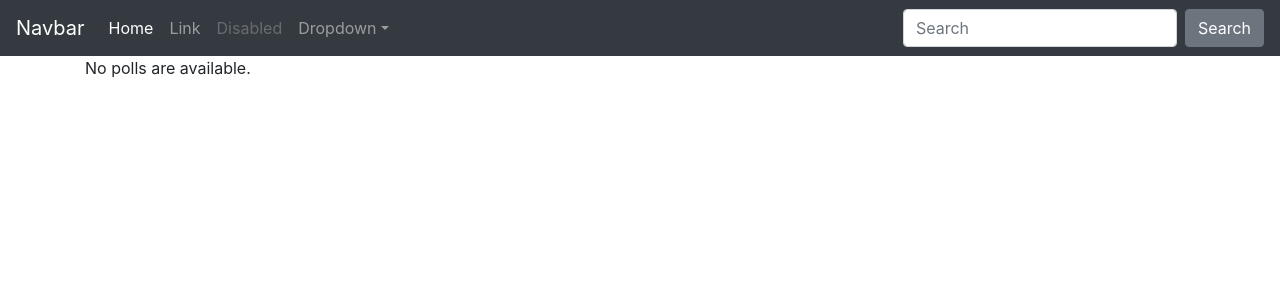
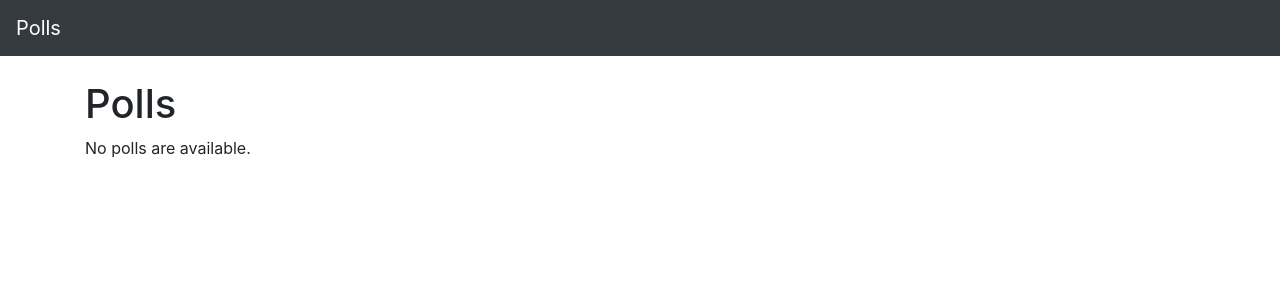
Before and after one commit to kevinmchung/fpa_scheduler, a Django app: page / in a window 1280 px wide. Shown: the top 300 px of the page. Run offline with Django 3.2, Linux system fonts and the light colour scheme; data that the repository does not hold is empty; some libraries are stand-ins or nearby versions.

Commit message:
Added Scheduler App Added base.html templates for Polls, Scheduler Added index.html and URL handlers for Scheduler

```diff
--- a/source/mysite/settings.py
+++ b/source/mysite/settings.py
@@ -60,7 +60,7 @@
 TEMPLATES = [
     {
         'BACKEND': 'django.template.backends.django.DjangoTemplates',
-        'DIRS': [],
+        'DIRS': ['templates'],
         'APP_DIRS': True,
         'OPTIONS': {
             'context_processors': [
--- a/source/mysite/urls.py
+++ b/source/mysite/urls.py
@@ -18,5 +18,7 @@
 
 urlpatterns = [
     path('', include('polls.urls')),
+    path('polls/', include('polls.urls')),
+    path('scheduler/', include('scheduler.urls')),
     path('admin/', admin.site.urls),
 ]
--- a/source/polls/templates/polls/base.html
+++ b/source/polls/templates/polls/base.html
@@ -7,48 +7,23 @@
 
     <!-- Bootstrap CSS -->
     <link rel="stylesheet" href="https://stackpath.bootstrapcdn.com/bootstrap/4.5.0/css/bootstrap.min.css" integrity="sha384-9aIt2nRpC12Uk9gS9baDl411NQApFmC26EwAOH8WgZl5MYYxFfc+NcPb1dKGj7Sk" crossorigin="anonymous">
+    <!--<link href="/docs/4.5/dist/css/bootstrap.min.css" rel="stylesheet" integrity="sha384-9aIt2nRpC12Uk9gS9baDl411NQApFmC26EwAOH8WgZl5MYYxFfc+NcPb1dKGj7Sk" crossorigin="anonymous">-->
+    <link href="starter-template.css" rel="stylesheet">
 
-    <title>Page Title</title>
+    <title>{% block title %}Title{% endblock %}</title>
 
   </head>
   <body>
 
    <nav class="navbar navbar-expand-md navbar-dark bg-dark fixed-top">
-      <a class="navbar-brand" href="#">Navbar</a>
-      <button class="navbar-toggler" type="button" data-toggle="collapse" data-target="#navbarsExampleDefault" aria-controls="navbarsExampleDefault" aria-expanded="false" aria-label="Toggle navigation">
-        <span class="navbar-toggler-icon"></span>
-      </button>
-
-      <div class="collapse navbar-collapse" id="navbarsExampleDefault">
-        <ul class="navbar-nav mr-auto">
-          <li class="nav-item active">
-            <a class="nav-link" href="#">Home <span class="sr-only">(current)</span></a>
-          </li>
-          <li class="nav-item">
-            <a class="nav-link" href="#">Link</a>
-          </li>
-          <li class="nav-item">
-            <a class="nav-link disabled" href="#" tabindex="-1" aria-disabled="true">Disabled</a>
-          </li>
-          <li class="nav-item dropdown">
-            <a class="nav-link dropdown-toggle" href="#" id="dropdown01" data-toggle="dropdown" aria-haspopup="true" aria-expanded="false">Dropdown</a>
-            <div class="dropdown-menu" aria-labelledby="dropdown01">
-              <a class="dropdown-item" href="#">Action</a>
-              <a class="dropdown-item" href="#">Another action</a>
-              <a class="dropdown-item" href="#">Something else here</a>
-            </div>
-          </li>
-        </ul>
-        <form class="form-inline my-2 my-lg-0">
-          <input class="form-control mr-sm-2" type="text" placeholder="Search" aria-label="Search">
-          <button class="btn btn-secondary my-2 my-sm-0" type="submit">Search</button>
-        </form>
+      <div>
+          <a class="navbar-brand" href="/">Polls</a>
       </div>
     </nav>
 
-    <main role="main" class="container">
+    <main role="main" class="container" style="margin-top:80px;">
       <div class="starter-template">
-        {% block content %}{% endblock %}
+        {% block content %}Content{% endblock %}
       </div>
     </main>
     <!-- Optional JavaScript -->
--- a/source/polls/templates/polls/index.html
+++ b/source/polls/templates/polls/index.html
@@ -1,4 +1,7 @@
 {% extends "polls/base.html" %}
+
+{% block title %}Polls{% endblock %}
+
 {% block content %}
 
     <h1>Polls</h1>
--- /dev/null
+++ b/source/scheduler/urls.py
@@ -0,0 +1,8 @@
+from django.urls import path
+
+from . import views
+
+app_name = 'scheduler'
+urlpatterns = [
+    path('', views.IndexView.as_view(), name='index'),
+]
--- a/source/static/templates/spliter.html
+++ /dev/null
@@ -1,2 +0,0 @@
-  </head>
-  <body>
```
Also changed, not shown: source/polls/templates/polls/detail.html (+9 -0 lines), source/polls/templates/polls/results.html (+7 -0 lines), source/scheduler/views.py (+10 -1 lines), source/static/css/stylesheet.css (added, +51 -0 lines), source/static/templates/base.html (deleted, +0 -25 lines), source/static/templates/footer.html (deleted, +0 -7 lines), source/static/templates/header.html (deleted, +0 -13 lines), source/templates/scheduler/base.html (added, +35 -0 lines), source/templates/scheduler/index.html (added, +10 -0 lines).
